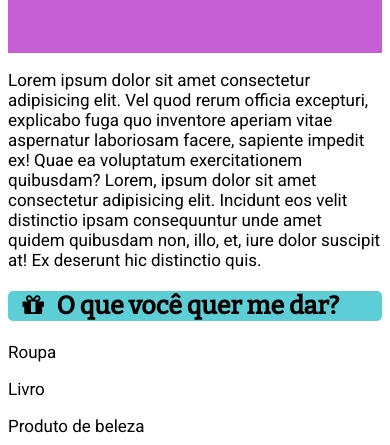
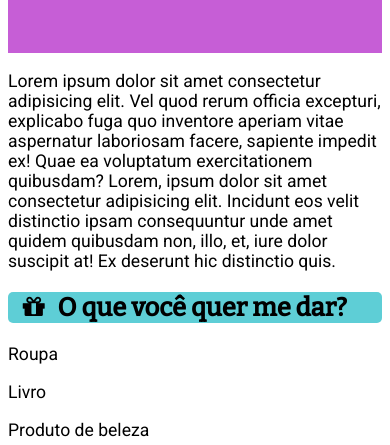
Before and after one commit to rafaellabastos1/lista-de-presente, a plain HTML site: page index.html in a window 390 px wide. Shown: the part 399-844 px from the top of the page. Drawn offline with nearby package versions, Linux system fonts and the light colour scheme.

Commit message:
importei o url dos breakpoints

```diff
--- a/css/estilo.css
+++ b/css/estilo.css
@@ -1,17 +1,22 @@
 @import url("./cabecalho.css");
 @import url("./rodape.css");
+@import url("./breakpoint-480.css");
+@import url("./breakpoint481-768.css");
+@import url("./breakpoint769-998.css");
+@import url("./breakpoint999-1279.css");
+@import url("./breakpoint-1280.css");
 
 @import url(https://fonts.googleapis.com/css2?family=Roboto&display=swap%27);
 @import url(https://fonts.googleapis.com/css2?family=Bitter:wght@500&display=swap%27);
 
 p {
-    font-size: 17px;
+    font-size: 110%;
     font-family: 'Roboto', sans-serif, calibri, arial;
 }
 
 h2 {
     background-color: rgb(94, 206, 214);
     border-radius: 5px;
-    font-size: 25px;
+    font-size: 160%;
     font-family: 'Bitter', 'Times New Roman', Times, serif;
 }
```
